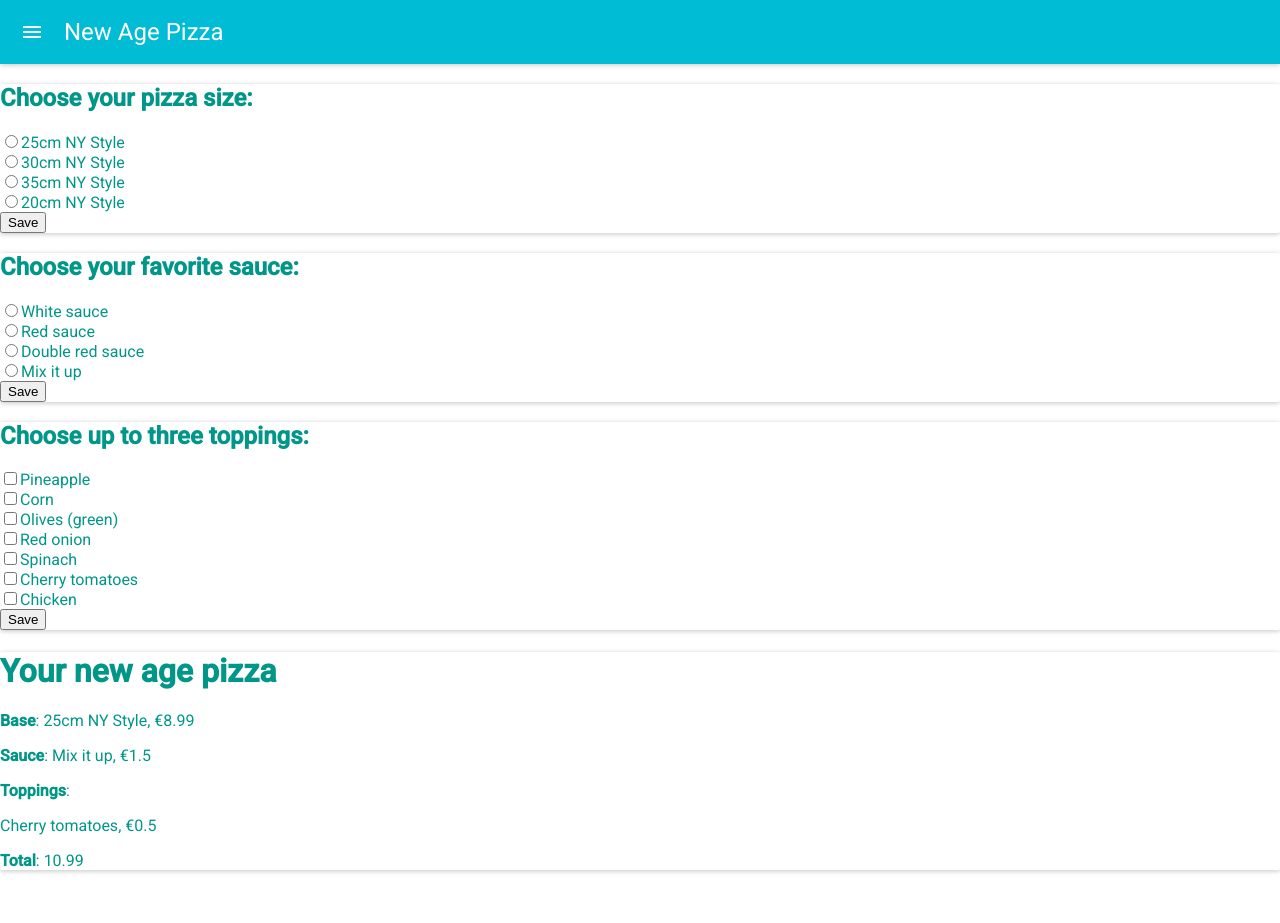
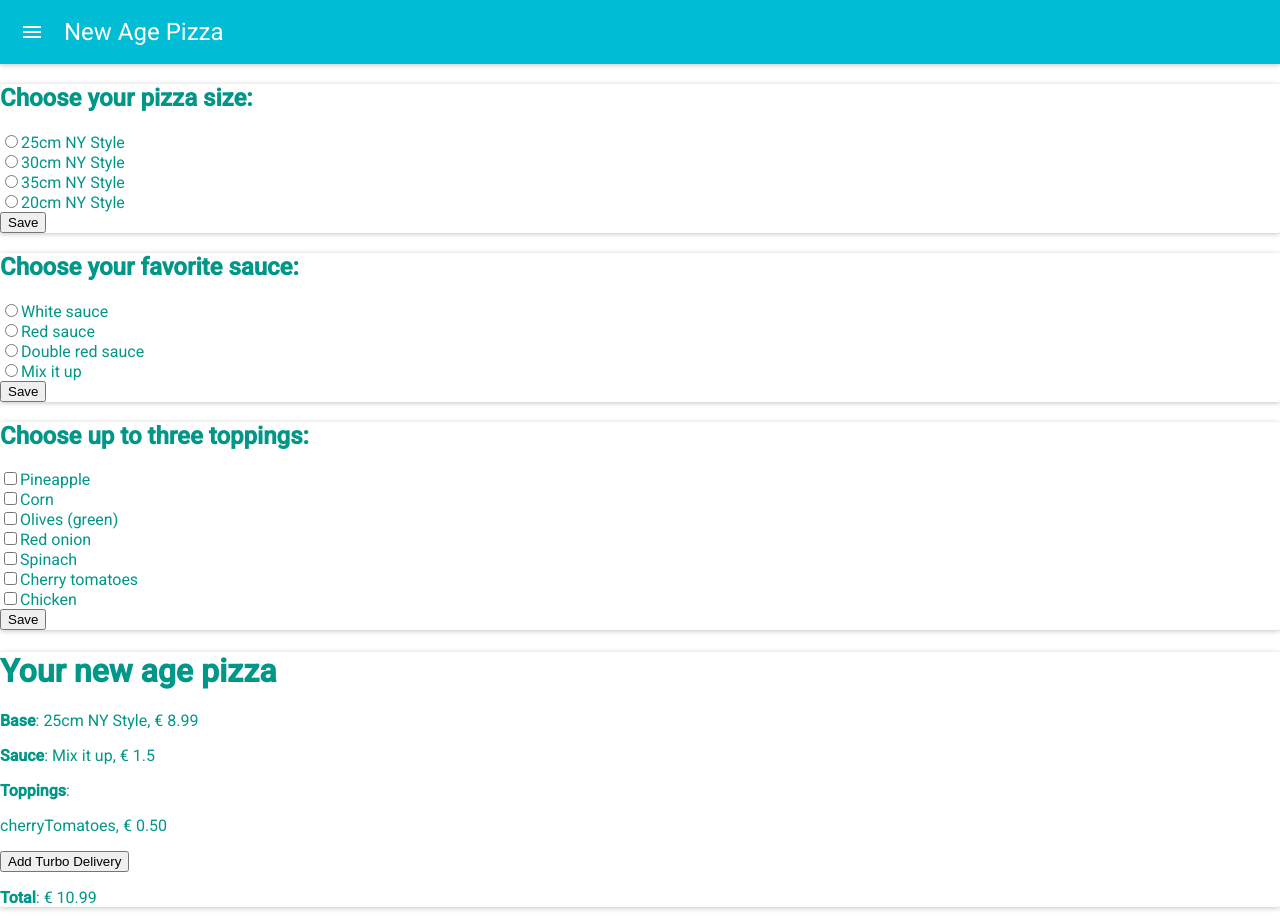
Before and after one commit to laviniaeleanor/newAgePizza, a React (Create React App) app: page / in a window 1280 px wide. Before the commit the page ends 886 px from the top, so only its background shows below. Built offline with nearby package versions, Linux system fonts and the light colour scheme.

Commit message:
Turbo delivery button, saves boolean in store and adds 10%

```diff
--- a/src/components/Cart.js
+++ b/src/components/Cart.js
@@ -1,6 +1,8 @@
 import React, {PureComponent} from 'react'
 import {connect} from 'react-redux'
 import Paper from 'material-ui/Paper';
+import {Toggle} from '../containers/Toggle'
+import {addDelivery} from '../actions/pizza'
 
 // const style = {
 //   height: 100,
@@ -12,22 +14,34 @@ import Paper from 'material-ui/Paper';
 
 class Cart extends PureComponent {
 
+    addDelivery = () => {
+    this.props.addDelivery()
+    }
+
     render() {
         const {pizza} = this.props
         const toppings = pizza.toppings.map(topping =>
-            <p key={topping}>{topping.name}, €{topping.price}</p>)
-        const toppingsPrice = pizza.toppings.map((x) => x.price).reduce((x,y) => x + y)
+            <p>{topping}, € 0.50</p>)
+        const toppingsPrice = toppings.length * 0.50
+
+        const total = Number(pizza.base.price) + Number(pizza.sauce.price) + Number(toppingsPrice)
+        const totalDelivery = total + (total/100*10)
 
         return (
         <Paper className="outer-paper">
           <h1>Your new age pizza</h1>
 
-          <p><strong>Base</strong>: {pizza.base.name}, €{pizza.base.price}</p>
-          <p><strong>Sauce</strong>: {pizza.sauce.name}, €{pizza.sauce.price}</p>
+          <p><strong>Base</strong>: {pizza.base.name}, € {pizza.base.price}</p>
+          <p><strong>Sauce</strong>: {pizza.sauce.name}, € {pizza.sauce.price}</p>
           <p><strong>Toppings</strong>:</p>
           {toppings}
-
-          <p><strong>Total</strong>: {Number(pizza.base.price) + Number(pizza.sauce.price) + Number(toppingsPrice)}</p>
+          <button onClick = {this.addDelivery}>{pizza.delivery? "Remove Turbo Delivery":"Add Turbo Delivery"}</button>
+          { pizza.delivery === false &&
+          <p><strong>Total</strong>: € {total}</p>
+      }
+      { pizza.delivery === true &&
+            <p><strong>Total</strong>: € {totalDelivery}</p>
+        }
         </Paper>)
       }
     }
@@ -36,4 +50,4 @@ class Cart extends PureComponent {
       pizza: state.pizza
     })
 
-    export default connect(mapStateToProps)(Cart)
+    export default connect(mapStateToProps, {addDelivery})(Cart)
--- a/src/reducers/pizza.js
+++ b/src/reducers/pizza.js
@@ -1,6 +1,6 @@
-import { base25, mixItUp, cherryTomatoes } from '../data/menu'
-import {UPDATE_BASE, UPDATE_SAUCE, UPDATE_TOPPINGS} from '../actions/pizza'
-const initialState = {base: base25, sauce: mixItUp, toppings: [cherryTomatoes]}
+import { base25, mixItUp} from '../data/menu'
+import {UPDATE_BASE, UPDATE_SAUCE, UPDATE_TOPPINGS, ADD_DELIVERY} from '../actions/pizza'
+const initialState = {base: base25, sauce: mixItUp, toppings: ["cherryTomatoes"], delivery: false}
 
 export default (state = initialState, action) => {
   switch (action.type) {
@@ -13,6 +13,9 @@ export default (state = initialState, action) => {
     case UPDATE_TOPPINGS :
         return {...state, toppings: Object.values(action.payload)}
 
+    case ADD_DELIVERY :
+        return {...state, delivery: !state.delivery}
+
     default :
       return state
   }
```
